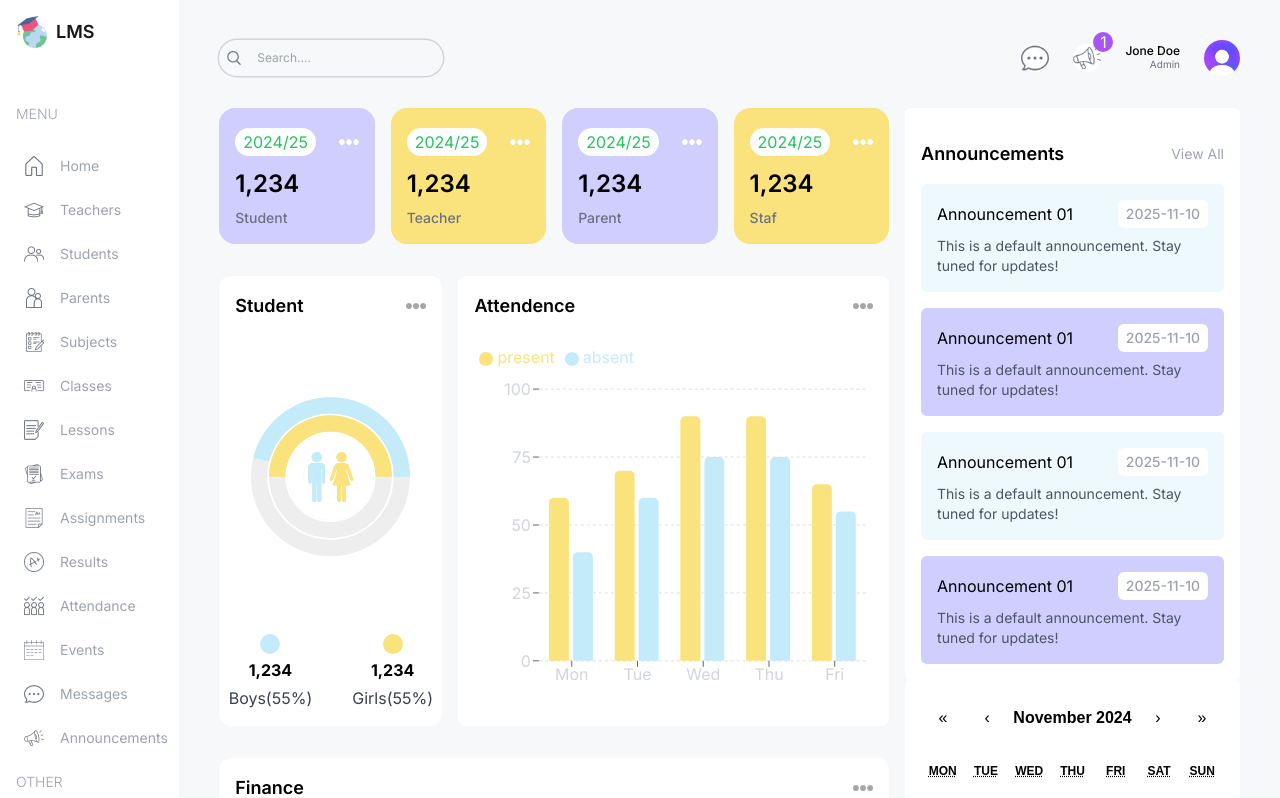
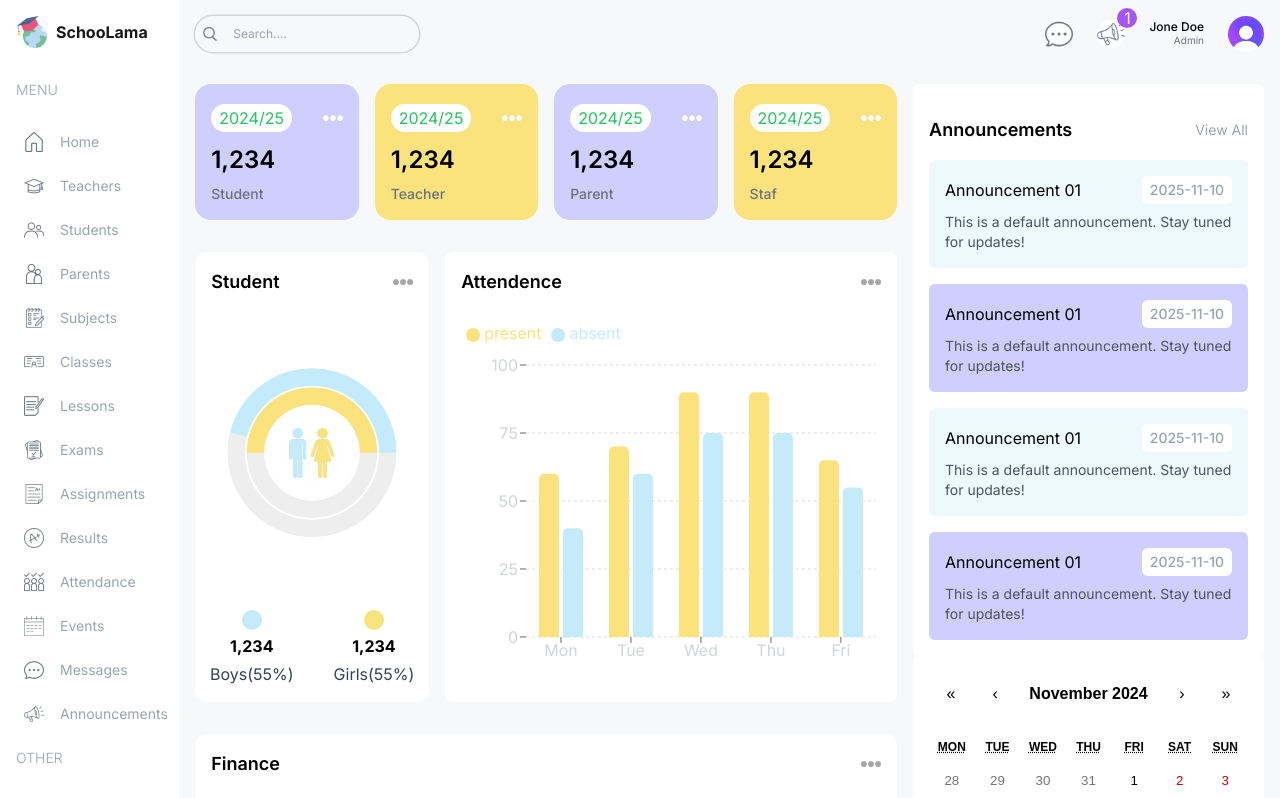
Before and after one commit to KCDasanayaka/School-Management-Dashboard, a Next.js app in the folder dashboard/: page /dashboard/admin in a window 1280 px wide. Shown: the top 798 px of the page. Built offline with nearby package versions, Linux system fonts and the light colour scheme.

Commit message:
updated codes

```diff
--- a/dashboard/src/app/dashboard/layout.tsx
+++ b/dashboard/src/app/dashboard/layout.tsx
@@ -1,56 +1,31 @@
-import { Metadata } from "next";
-import { Inter } from "next/font/google";
+import Menu from "../components/Menu";
+import Navbar from "../components/Navbar";
+import Image from "next/image";
 import Link from "next/link";
-import Image from "next/image";
-import Navbar from "../components/Navbar";
-import Menu from "../components/Menu";
-import "../globals.css";
 
-const inter = Inter({ subsets: ["latin"] });
-
-export const metadata: Metadata = {
-  title: "School Management Dashboard",
-  description: "Next.js School Management System",
-};
-
-export default function RootLayout({
+export default function DashboardLayout({
   children,
-}: {
+}: Readonly<{
   children: React.ReactNode;
-}) {
+}>) {
   return (
-    <html lang="en" className="h-full">
-      <head>
-        <title>{metadata.title}</title>
-        <meta
-          name="description"
-          content={metadata.description ?? "Default Description"}
-        />
-        <meta name="viewport" content="width=device-width, initial-scale=1" />
-        <link rel="icon" href="/favicon.ico" />
-      </head>
-
-      <body className={`${inter.className} h-full min-h-screen bg-gray-100`}>
-        <div className="flex">
-          {/* Sidebar */}
-          <aside className="w-[8%] lg:w-[16%] xl:w-[14%] flex flex-col items-center lg:items-start p-4 bg-white shadow-md">
+    <div className="h-screen flex">
+      {/* LEFT */}
+      <div className="w-[14%] md:w-[8%] lg:w-[16%] xl:w-[14%] p-4">
         <Link
           href="/"
-              className="flex items-center justify-center gap-2 lg:justify-start mb-6"
+          className="flex items-center justify-center lg:justify-start gap-2"
         >
-              <Image src="/logo.png" alt="LMS Logo" width={32} height={32} />
-              <span className="hidden lg:block font-semibold text-lg">LMS</span>
+          <Image src="/logo.png" alt="logo" width={32} height={32} />
+          <span className="hidden lg:block font-bold">SchooLama</span>
         </Link>
         <Menu />
-          </aside>
-
-          {/* Main Content Area */}
-          <main className="w-[92%] lg:w-[84%] xl:w-[86%] p-6 bg-[#F7F8Fa] overflow-y-auto">
+      </div>
+      {/* RIGHT */}
+      <div className="w-[86%] md:w-[92%] lg:w-[84%] xl:w-[86%] bg-[#F7F8FA] overflow-scroll flex flex-col">
         <Navbar />
         {children}
-          </main>
       </div>
-      </body>
-    </html>
+    </div>
   );
 }
```
Also changed, not shown: dashboard/src/app/layout.tsx (line endings or trailing spaces). Lines whose indentation alone changed are shown as unchanged.
